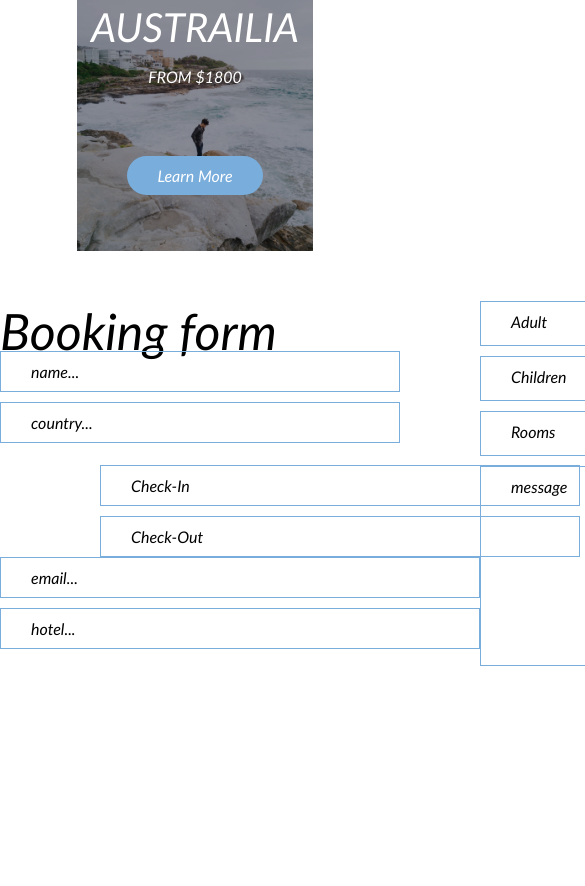
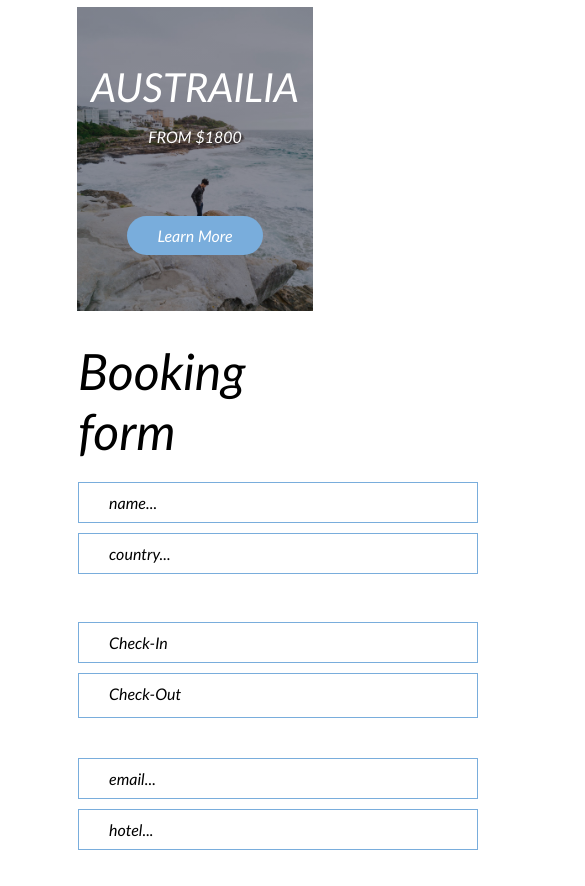
Before and after one commit to johnseydak/new-homework-four, a plain HTML site: page index.html in a window 390 px wide. Shown: the part 1111-1997 px from the top of the page, 585 px wide, since content can reach past the window. Drawn offline with Linux system fonts and the light colour scheme; a web font is replaced by a local one.

Commit message:
finalized

```diff
--- a/scss/form/booking-form.scss
+++ b/scss/form/booking-form.scss
@@ -26,7 +26,7 @@
         display: flex;
         flex-direction: column;
         max-width: 900px;
-        justify-content: space-between;
+        //justify-content: space-between;
 
         .name {
             margin-top: -10px;
@@ -92,12 +92,11 @@
     }
 
     .people{
-
-        //margin-top: -100px;
+        display: flex;
         flex-direction: row;
-        flex-wrap:wrap;
-        justify-content: space-between;
+        justify-content: space-around;
         max-width: 900px;
+        margin: auto;
         .adult{
             height: 45px;
             margin-bottom: 10px;
@@ -134,16 +133,58 @@
 
 
 }
-//at 691px col 2 eats into col1
+
 @media only screen and (max-width: 1060px) {
-    .booking-form {
-        width : 100%;
-        flex-direction: column;
-        padding-left: 0px;
-        padding-right: 0px;
+    .booking-form{
+        width : 80%;
+        flex-direction: wrap;
+        padding-left: 10%;
+        padding-right: 10%;
+        margin: 0 auto;
 
-        .promo {
-            margin-bottom: 30 px;
+        .h1 {
+            width: 80%;
+            margin: 0 auto;
+            width: 400px;
+            //align-items: center;
+        }
+
+        .col1{
+            margin: 0 auto;
+            //margin-right: 0px;
+            width: 80%;
+            width: 400px;
+            .check-in {
+                margin-left: 0px;
+                width: 400px;
+            }
+            .check-out {
+                margin-left: 0px;
+                padding-bottom: 30px;
+                width: 400px;
+            }
+        }
+
+        .col2{
+            width: 80%;
+            width: 400px;
+            margin: 0 auto;
+            margin-top: 40px;
+            .email{
+                width: 400px;
+            }
+            .hotel{
+                width: 400px;
+            }
+        }
+        .people{
+            width: 80%;
+            margin: 0 auto;
+            width: 400px;
+            margin-top: 40px;
+        }
+        .message{
+            width: 100%;
         }
     }
 }
--- a/scss/home/nav.scss
+++ b/scss/home/nav.scss
@@ -41,4 +41,10 @@
 
 
     }
+
 }
+@media only screen and (max-width: 1060px) {
+    .nav {
+        width: 80%;
+    }
+}
--- a/scss/home/promo-tours.scss
+++ b/scss/home/promo-tours.scss
@@ -2,7 +2,7 @@
     max-width: 1280px;
     min-height: 304px;
     //background-color: cadetblue;
-    margin: -50px auto;
+    margin: -50px auto 0 auto;
     display: flex;
     justify-content: space-around;
     padding-left: 150px;
@@ -56,12 +56,15 @@
 @media only screen and (max-width: 1060px) {
     .promo-tours {
         width : 236px;
+        //width: 304px;
         flex-direction: column;
         padding-left: 0px;
         padding-right: 0px;
+        justify-content: center;
+
 
         .promo {
-            margin-bottom: 30 px;
+            margin-bottom: 30px;
         }
     }
 }
```
Also changed, not shown: css/styles.css.
